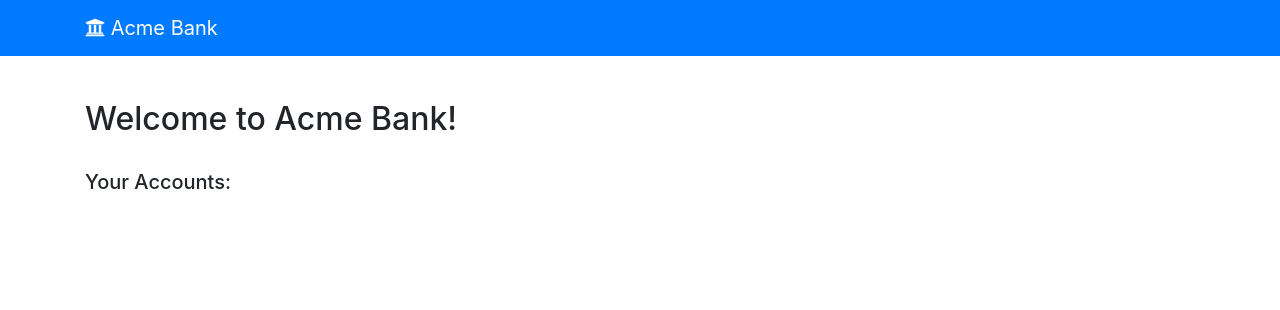
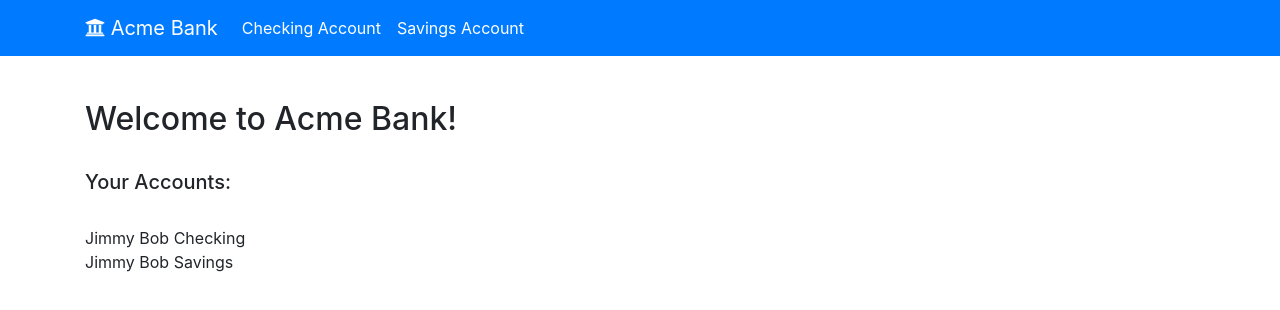
Before and after one commit to jlovejo2/Pluralsight_Courses, a website built with webpack: page typescript_object_oriented/index.html in a window 1280 px wide. Built offline with nearby package versions, Linux system fonts and the light colour scheme.

Commit message:
fixing error in main.ts where accounts weren't rendering to page

```diff
--- a/typescript_object_oriented/index.html
+++ b/typescript_object_oriented/index.html
@@ -15,6 +15,20 @@
             <a class="navbar-brand" href="#">
                 <i class="fa fa-university" aria-hidden="true"></i> Acme Bank
             </a>
+            <button class="navbar-toggler" type="button" data-toggle="collapse" data-target="#navbarText"
+            aria-controls="navbarText" aria-expanded="false" aria-label="Toggle navigation">
+            <span class="navbar-toggler-icon"></span>
+        </button>
+        <div class="collapse navbar-collapse" id="navbarText">
+            <ul class="navbar-nav mr-auto">
+                <li class="nav-item active">
+                    <a class="nav-link" href="#" onclick="main.changeView('checking')">Checking Account</a>
+                </li>
+                <li class="nav-item active">
+                    <a class="nav-link" href="#" onclick="main.changeView('savings')">Savings Account</a>
+                </li>
+            </ul>
+        </div>
         </div>
     </nav>
     <br />
--- a/typescript_object_oriented/src/main.ts
+++ b/typescript_object_oriented/src/main.ts
@@ -21,7 +21,9 @@
         this.savingsAccount = new SavingsAccount({
             id: 100,
             title: 'Jimmy Bob Savings',
-            balanc: 5000
+            balance: 5000,
+            interestRate: 2.5,
+
         })
 
         let html = this.renderAccounts();
@@ -74,10 +76,10 @@
         let amount = +amountInput.value;
         let error;
         try{ if (deposit) {
-            this.checkingAccount.deposit(amount);
+            this.currentAccount.deposit(amount);
         }
         else {
-            this.checkingAccount.withdrawal(amount);
+            this.currentAccount.withdrawal(amount);
         }
     } catch (err) {
         error = err;
--- a/typescript_object_oriented/src/scripts/bank-account.ts
+++ b/typescript_object_oriented/src/scripts/bank-account.ts
@@ -1,7 +1,6 @@
 import { AccountType } from './enums';
 
 export abstract class BankAccount {
-
     private _balance: number = 0;
     id: number;
     title: string;
--- a/typescript_object_oriented/src/scripts/checking-account.ts
+++ b/typescript_object_oriented/src/scripts/checking-account.ts
@@ -2,7 +2,6 @@
 import { AccountType } from "./enums";
 
 export class CheckingAccount extends BankAccount{
-
     accountType: AccountType.Checking;
 
     constructor(accountSettings: any) {
--- a/typescript_object_oriented/src/scripts/renderer.ts
+++ b/typescript_object_oriented/src/scripts/renderer.ts
@@ -9,7 +9,7 @@
     // }
 
     constructor(private viewTemplate: HTMLDivElement) {
-    this.viewTemplate.innerHTML = '<h2>Welcome to Acme Bank!</h2><br /><h5>Your Accounts:</h5><br />';
+    this.viewTemplate.innerHTML = '<h2>Welcome to Acme Bank!</h2>.........................................<br /><h5>Your Accounts:</h5><br />';
     }
 
     render(html: string) {
```
Also changed, not shown: typescript_object_oriented/dist/bundle.js, typescript_object_oriented/dist/main.js (added), typescript_object_oriented/dist/scripts/account-list.js (added), typescript_object_oriented/dist/scripts/bank-account.js (added), typescript_object_oriented/dist/scripts/checking-account.js (added), typescript_object_oriented/dist/scripts/enums.js (added), typescript_object_oriented/dist/scripts/renderer.js (added), typescript_object_oriented/dist/scripts/savings-accounts.js (added), 7 other files.
